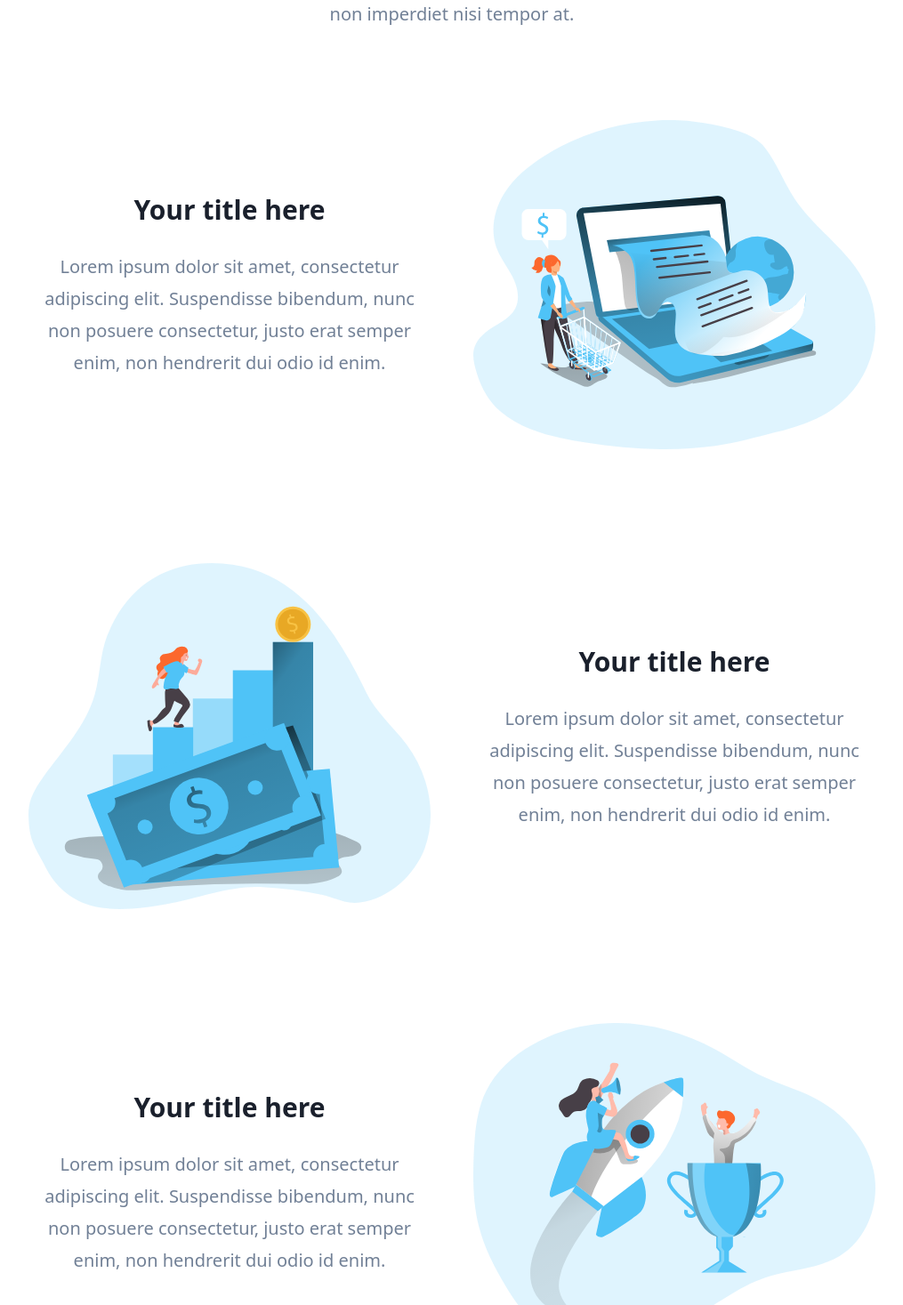
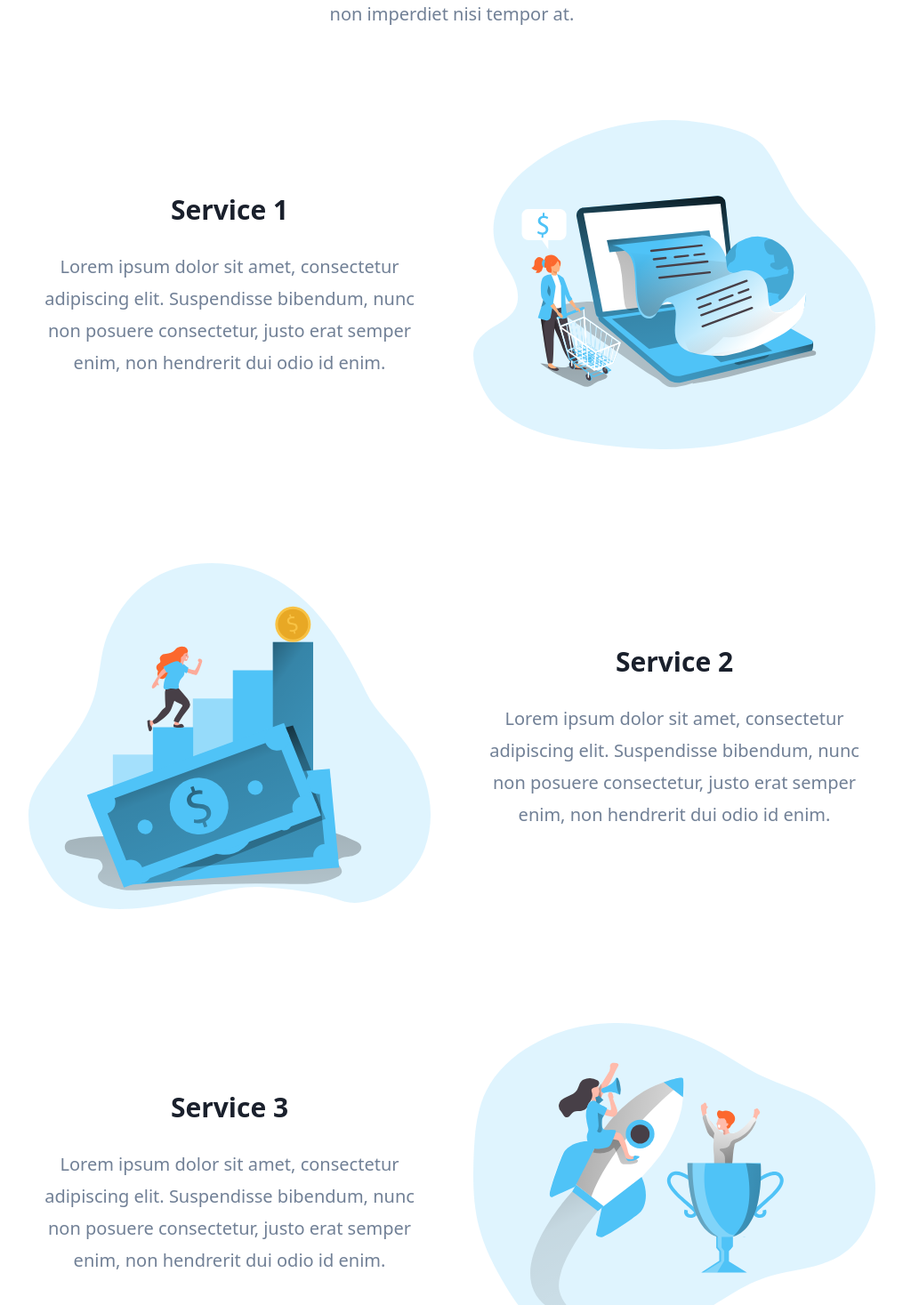
Before and after one commit to jibeo/nextjs-landingpage, a Next.js app: page / in a window 1280 px wide. Shown: the part 754-2221 px from the top of the page at 89% size, without its empty margins (132-1147 px from the left). Built offline with nearby package versions, Linux system fonts and the light colour scheme.

Commit message:
first commit

```diff
--- a/src/templates/VerticalFeatures.tsx
+++ b/src/templates/VerticalFeatures.tsx
@@ -7,20 +7,20 @@ const VerticalFeatures = () => (
     description="Lorem ipsum dolor sit amet, consectetur adipiscing elit. Phasellus malesuada nisi tellus, non imperdiet nisi tempor at."
   >
     <VerticalFeatureRow
-      title="Your title here"
+      title="Service 1"
       description="Lorem ipsum dolor sit amet, consectetur adipiscing elit. Suspendisse bibendum, nunc non posuere consectetur, justo erat semper enim, non hendrerit dui odio id enim."
       image="/assets/images/feature.svg"
       imageAlt="First feature alt text"
     />
     <VerticalFeatureRow
-      title="Your title here"
+      title="Service 2"
       description="Lorem ipsum dolor sit amet, consectetur adipiscing elit. Suspendisse bibendum, nunc non posuere consectetur, justo erat semper enim, non hendrerit dui odio id enim."
       image="/assets/images/feature2.svg"
       imageAlt="Second feature alt text"
       reverse
     />
     <VerticalFeatureRow
-      title="Your title here"
+      title="Service 3"
       description="Lorem ipsum dolor sit amet, consectetur adipiscing elit. Suspendisse bibendum, nunc non posuere consectetur, justo erat semper enim, non hendrerit dui odio id enim."
       image="/assets/images/feature3.svg"
       imageAlt="Third feature alt text"
```
